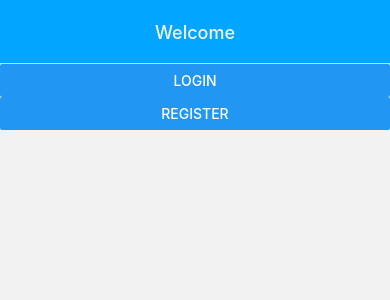
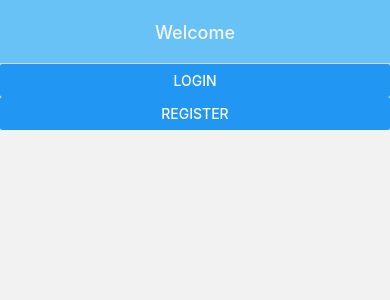
Before and after one commit to theton1k/kernelics, a React Native app: screen /AuthStack in a window 390 px wide. Shown: the top 300 px of the page. Built offline with nearby package versions, Linux system fonts and the light colour scheme.

Commit message:
fix types, add constants

```diff
--- a/src/theme/colors.ts
+++ b/src/theme/colors.ts
@@ -1,4 +1,5 @@
 export const colors = {
-  primary: '#02A5FF',
+  primary: '#68c2f5',
+  secondary: '#07a6ff',
   white: '#f5f5f5',
 };
--- /dev/null
+++ b/src/theme/constants.ts
@@ -0,0 +1,3 @@
+export const constants = {
+  activeOpacity: 0.8,
+};
--- /dev/null
+++ b/src/types/global.ts
@@ -0,0 +1,2 @@
+export type TextInputFunction = (newValue: string) => void;
+export type VoidFunction = () => void;
--- /dev/null
+++ b/src/types/index.d.ts
@@ -0,0 +1,2 @@
+declare module '*.jpg';
+declare module '*.png';
```
